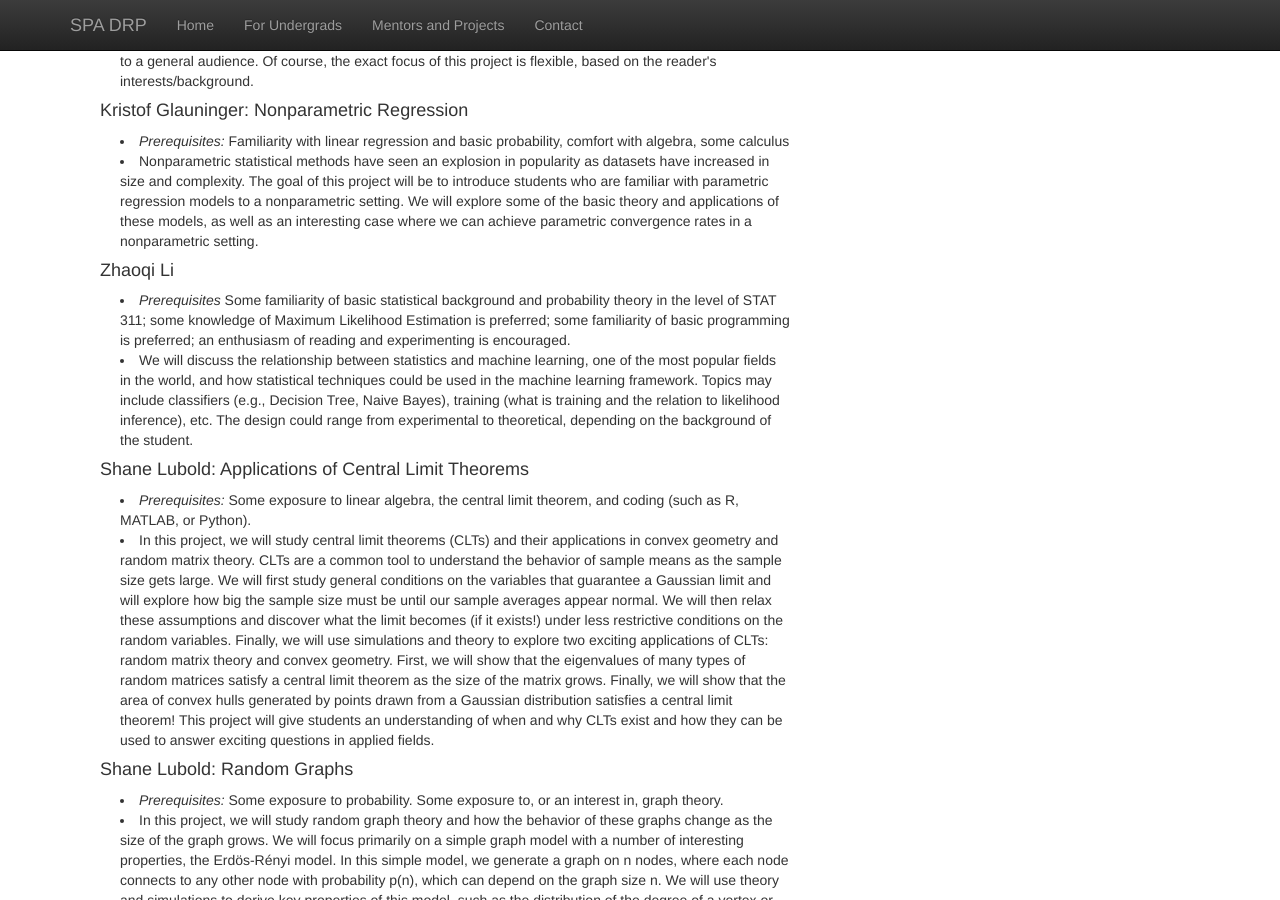
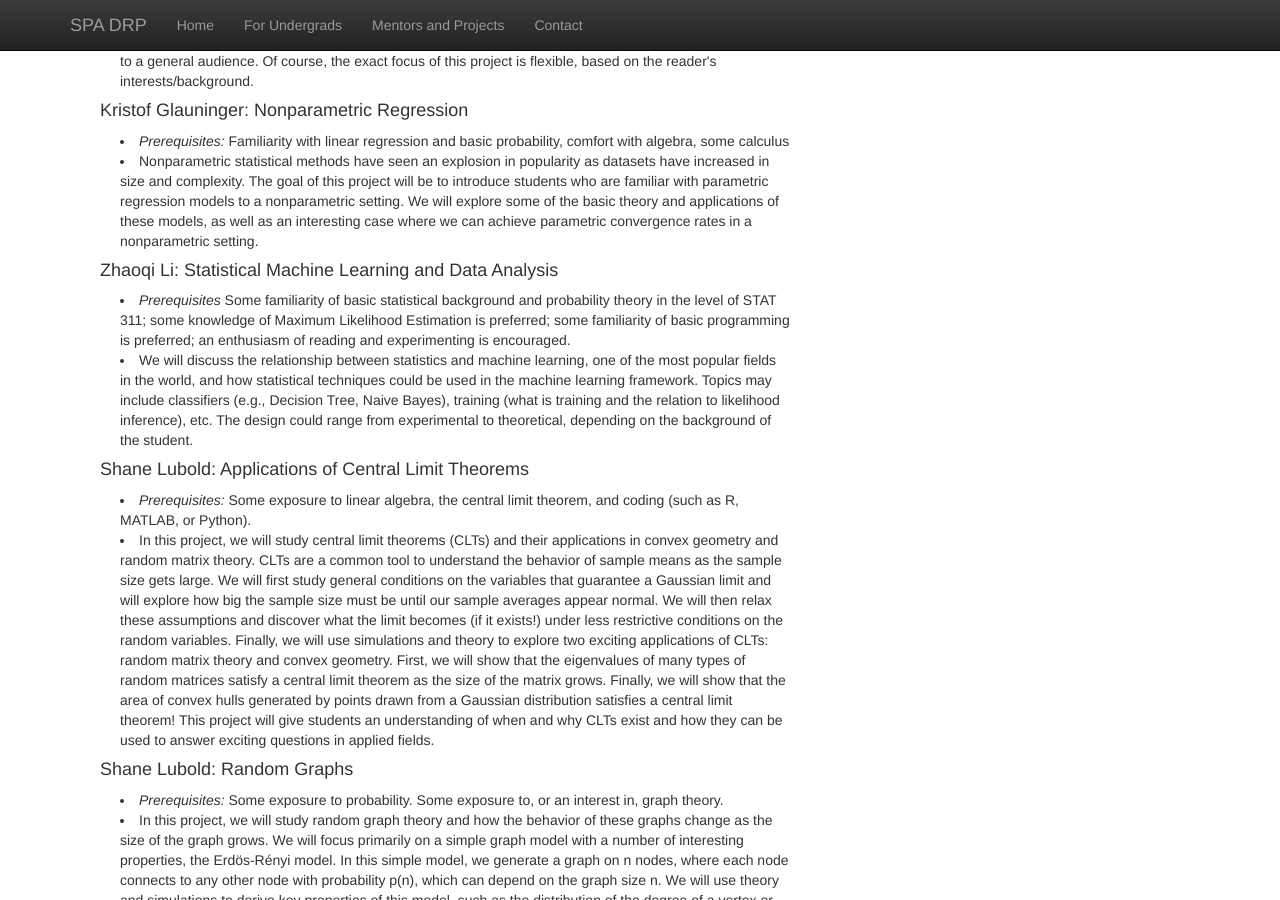
Before and after one commit to anna-neufeld/spa_drp, a Jekyll site: the page built from mentors.html, in a window 1280 px wide and 900 px high, scrolled down 342 px. Built offline with Jekyll 4.4.1, drawn with Linux system fonts in a browser that asks for light colours; nearby versions of some CDN libraries; library files that are not in the unit come from our copies.

Commit message:
Added ZL name

```diff
--- a/mentors.html
+++ b/mentors.html
@@ -28,7 +28,7 @@ a similar project in future quarters. </p>
   as well as an interesting case where we can achieve parametric convergence rates in a nonparametric setting.
 </li>
   </p>
-  <h4>Zhaoqi Li</h4>
+  <h4>Zhaoqi Li: Statistical Machine Learning and Data Analysis</h4>
   <p class="content" style="padding:0px;margin:0px 20px 0px;">
       <li style="padding:0px;margin:0px 20px 0px;"> <i> Prerequisites</i> Some familiarity of basic statistical background
         and probability theory in the level of STAT 311;
```
